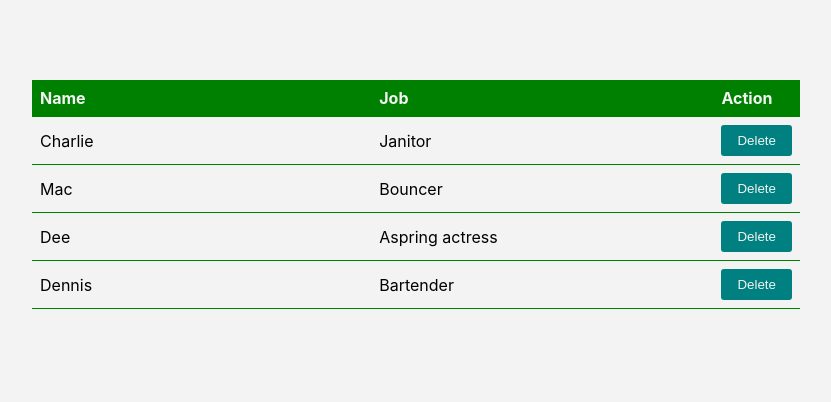
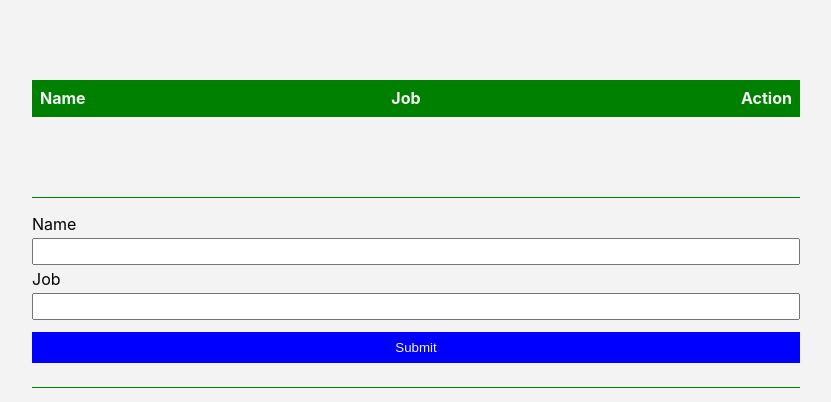
Before and after one commit to vladimirmaksimovic/react-practice, a React (Create React App) app in the folder tr-react-2018/: page / in a window 1280 px wide. Shown: the top 402 px of the page, without its empty margins (224-1055 px from the left). Built offline with nearby package versions, Linux system fonts and the light colour scheme.

Commit message:
forms and events

```diff
--- a/tr-react-2018/src/App.js
+++ b/tr-react-2018/src/App.js
@@ -1,5 +1,6 @@
 // import React library
 import React from "react";
+import Form from "./components/Form";
 
 // import components in top level component "App"
 import Table from "./components/Table";
@@ -12,8 +13,9 @@ class App extends React.Component {
     super();
     // state object
     this.state = {
-      employees: [
-        {
+      // set empty array
+      employees: [],
+      /* {
           name: "Charlie",
           job: "Janitor",
         },
@@ -28,8 +30,7 @@ class App extends React.Component {
         {
           name: "Dennis",
           job: "Bartender",
-        },
-      ],
+        }, */
     };
     // bind event method
     this.removeEmployee = this.removeEmployee.bind(this);
@@ -47,6 +48,13 @@ class App extends React.Component {
     });
   };
 
+  // handle submit method
+  handleSubmit = (employee) => {
+    this.setState({
+      employees: [...this.state.employees, employee],
+    });
+  };
+
   // render method
   render() {
     // return JSX
@@ -57,6 +65,7 @@ class App extends React.Component {
           employeesData={this.state.employees}
           removeEmployee={this.removeEmployee}
         />
+        <Form handleSubmit={this.handleSubmit} />
       </div>
     );
   }
--- /dev/null
+++ b/tr-react-2018/src/components/Form.js
@@ -0,0 +1,52 @@
+import React from "react";
+
+class Form extends React.Component {
+  initialState = {
+    name: "",
+    job: "",
+  };
+
+  state = this.initialState;
+
+  // handle change method
+  handleChange = (event) => {
+    // console.log(event)
+    const { name, value } = event.target;
+
+    this.setState({
+      [name]: value,
+    });
+  };
+
+  // submit form method
+  submitForm = () => {
+    this.props.handleSubmit(this.state);
+    this.setState(this.initialState);
+  };
+
+  render() {
+    return (
+      <form className='employee-form'>
+        <label htmlFor='name'>Name</label>
+        <input
+          type='text'
+          name='name'
+          id='name'
+          value={this.state.name}
+          onChange={this.handleChange}
+        />
+        <label htmlFor='job'>Job</label>
+        <input
+          type='text'
+          name='job'
+          id='job'
+          value={this.state.job}
+          onChange={this.handleChange}
+        />
+        <input type='button' value='Submit' onClick={this.submitForm} />
+      </form>
+    );
+  }
+}
+
+export default Form;
--- a/tr-react-2018/src/index.css
+++ b/tr-react-2018/src/index.css
@@ -66,3 +66,41 @@ td {
   transform: scale(92%);
   background-color: red;
 }
+
+/* EMPLOYEE FORM COMPONENT */
+.employee-form {
+  width: 60%;
+  height: auto;
+  margin: auto;
+  padding: 1rem 0;
+  border-top: 1px solid green;
+  border-bottom: 1px solid green;
+  display: flex;
+  flex-direction: column;
+}
+
+.employee-form input[type="text"] {
+  margin: 0.25rem 0;
+  padding: 0.25rem;
+}
+
+.employee-form input[type="button"] {
+  margin: 0.5rem 0;
+  padding: 0.5rem 0;
+  border: none;
+  outline: none;
+  background-color: blue;
+  color: #f3f3f3;
+  transition: ease-out 0.5s;
+}
+
+.employee-form input[type="button"]:hover {
+  background-color: green;
+  cursor: pointer;
+}
+
+.employee-form input[type="button"]:active {
+  background-color: yellowgreen;
+  cursor: pointer;
+  transform: scale(99%);
+}
```
